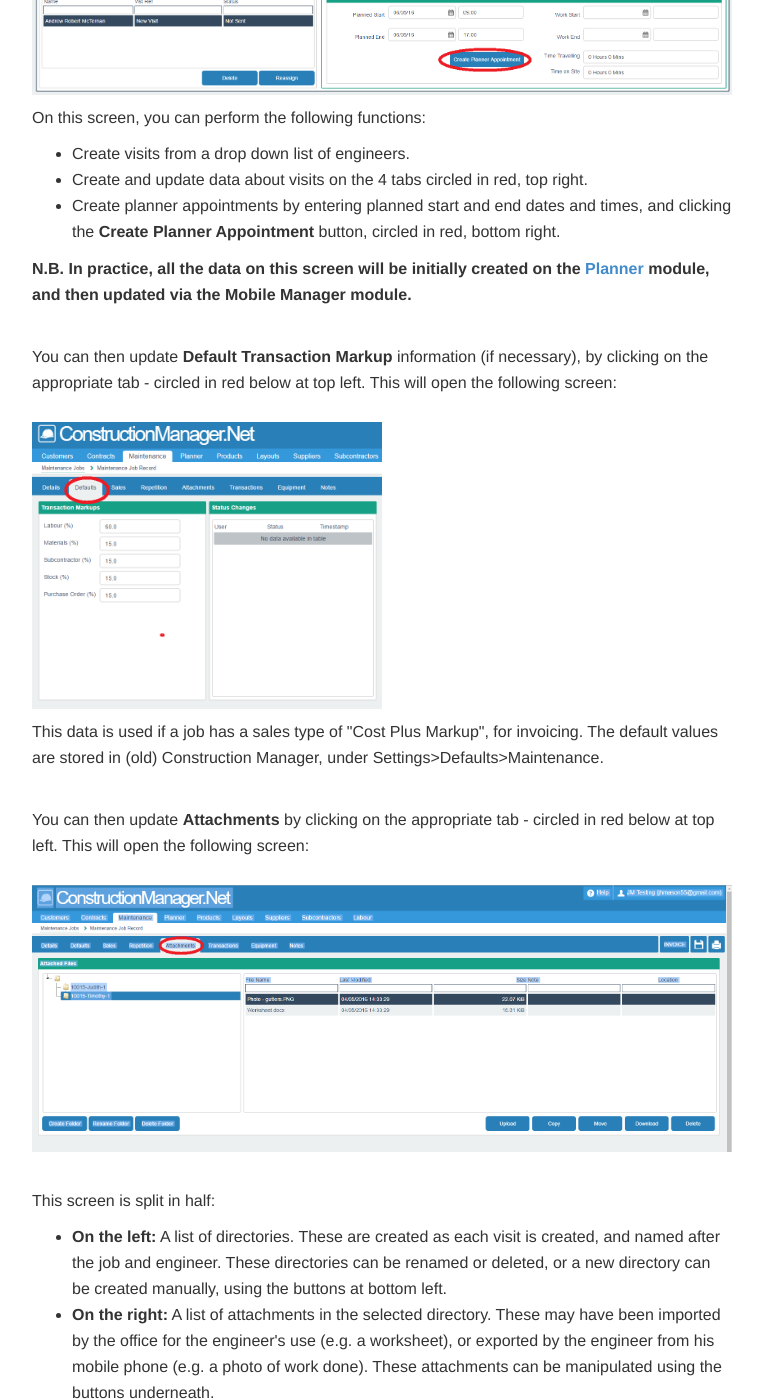
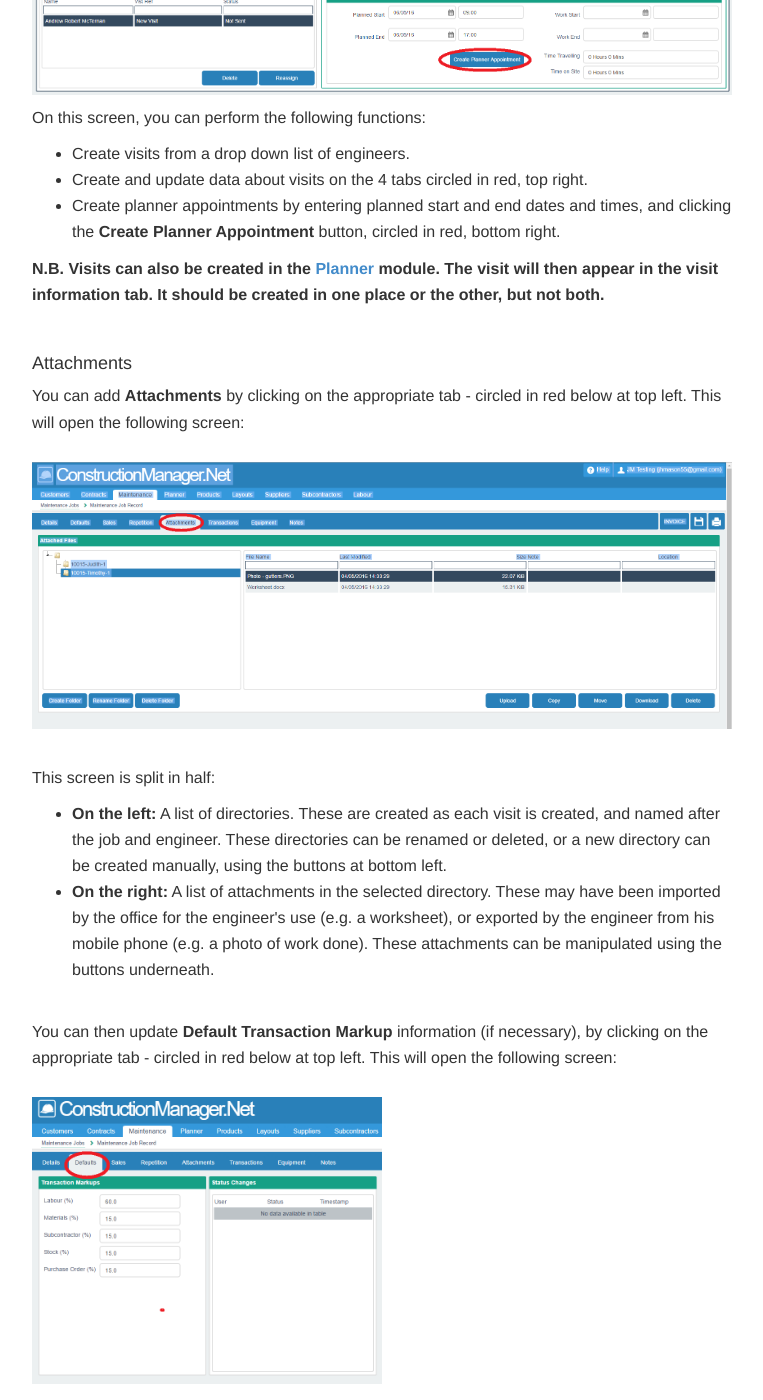
Before and after one commit to JNCSolutions/ConstructionManagerDocs, a Jekyll site: the page built from maintenance.html, in a window 1280 px wide and 1400 px high, scrolled down 5757 px. Shown: the whole window, without its empty margins (258-1021 px from the left). Built offline with Jekyll 4.4.1, drawn with Linux system fonts in a browser that asks for light colours; some of the changed text lies outside the part shown.

Commit message:
Update maintenance.html

```diff
--- a/maintenance.html
+++ b/maintenance.html
@@ -168,7 +168,7 @@ title: Maintenance
              selected jobs to change to. Click <b>OK</b> or <b>Cancel</b>.</p>
       <br>
 
-      <h4 id="new-visit">New/Edit Visit</h4>
+      <h4 id="new-visit">New Visits for Engineers</h4>
       <p>To allocate an engineer to a job, you need to select the <b>Visit Information Tab</b>
           - circled in red below at top left. This will open the following screen:
           <br> <br>
@@ -180,19 +180,12 @@ title: Maintenance
           <li>Create planner appointments by entering planned start and end dates and times,
               and clicking the <b>Create Planner Appointment</b> button, circled in red, bottom right.</li>
         </ul>
-        <p><b>N.B. In practice, all the data on this screen will be initially created on the <a href="planner.html">Planner</a> module,
-        and then updated via the Mobile Manager module.</b></p>
+        <p><b>N.B. <B>Visits</B> can also be created in the <a href="planner.html">Planner</a> module.
+                  The visit will then appear in the visit information tab.
+                  It should be created in one place or the other, but not both.</b></p>
       <br>
-      <p>You can then update <b>Default Transaction Markup</b> information (if necessary),
-          by clicking on the appropriate tab - circled in red below at top left.
-          This will open the following screen:
-          <br> <br>
-      <img src="img/Maintenance_Create_03.PNG" style="width: 50%;">
-      <p>This data is used if a job has a sales type of "Cost Plus Markup", for invoicing.
-          The default values are stored in (old) Construction Manager, under Settings>Defaults>Maintenance.</p>
-      <br>
-
-      <p>You can then update <b>Attachments</b> by clicking on the appropriate tab - circled in red below at top left.
+      <h4 id="attachments">Attachments</h4>
+      <p>You can add <b>Attachments</b> by clicking on the appropriate tab - circled in red below at top left.
           This will open the following screen:
           <br> <br>
       <img src="img/Maintenance_Attachments_01.PNG" style="width: 100%;">
@@ -207,7 +200,19 @@ title: Maintenance
                 or exported by the engineer from his mobile phone (e.g. a photo of work done).
                 These attachments can be manipulated using the buttons underneath.</li>
       </ul>
+
+
       <br>
+      <p>You can then update <b>Default Transaction Markup</b> information (if necessary),
+          by clicking on the appropriate tab - circled in red below at top left.
+          This will open the following screen:
+          <br> <br>
+      <img src="img/Maintenance_Create_03.PNG" style="width: 50%;">
+      <p>This data is used if a job has a sales type of "Cost Plus Markup", for invoicing.
+          The default values are stored in (old) Construction Manager, under Settings>Defaults>Maintenance.</p>
+      <br>
+
+
 
     <p>View all <b>Transactions</b> relating to this M-job by clicking on the appropriate tab - circled in red below.
           This will open the following screen:
```
